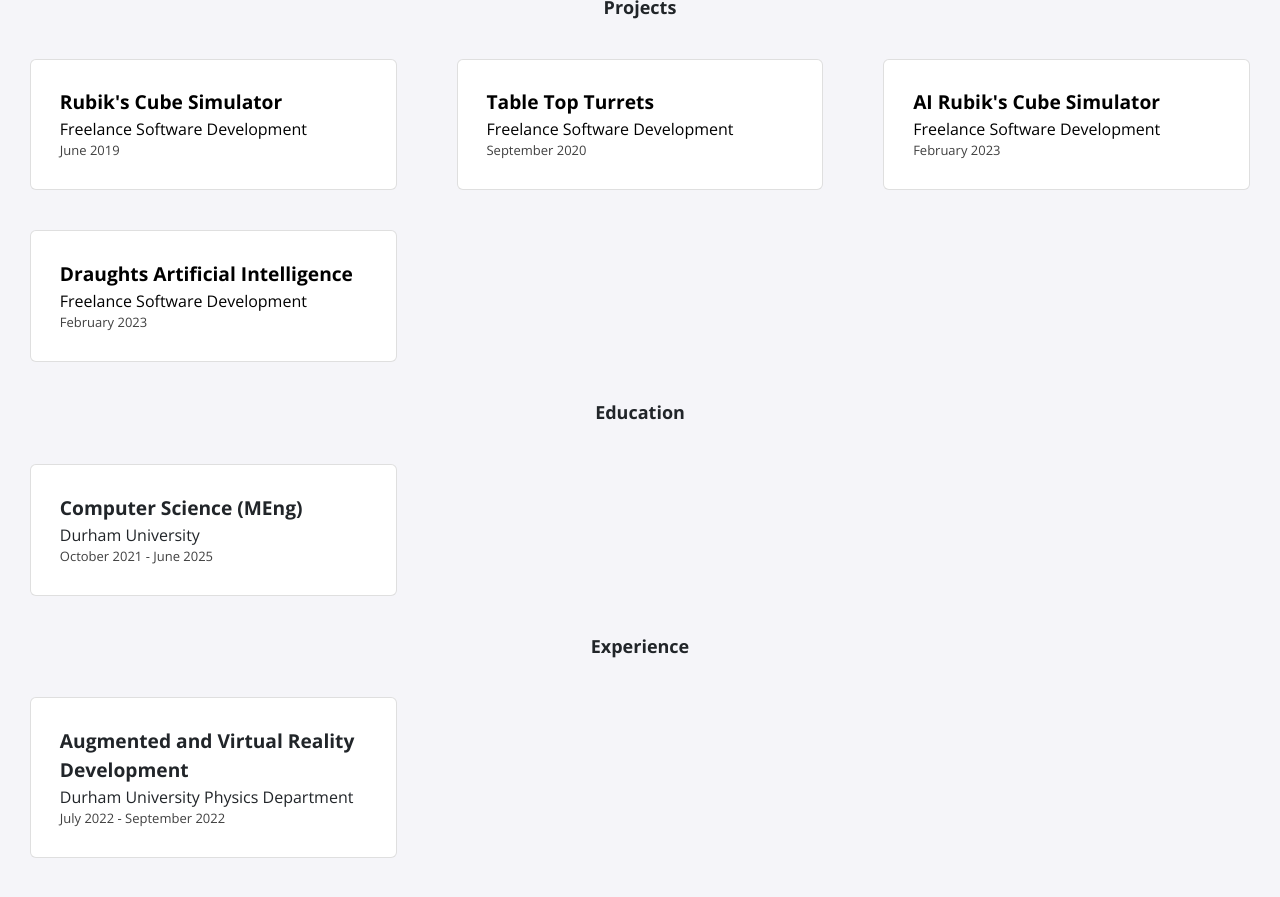
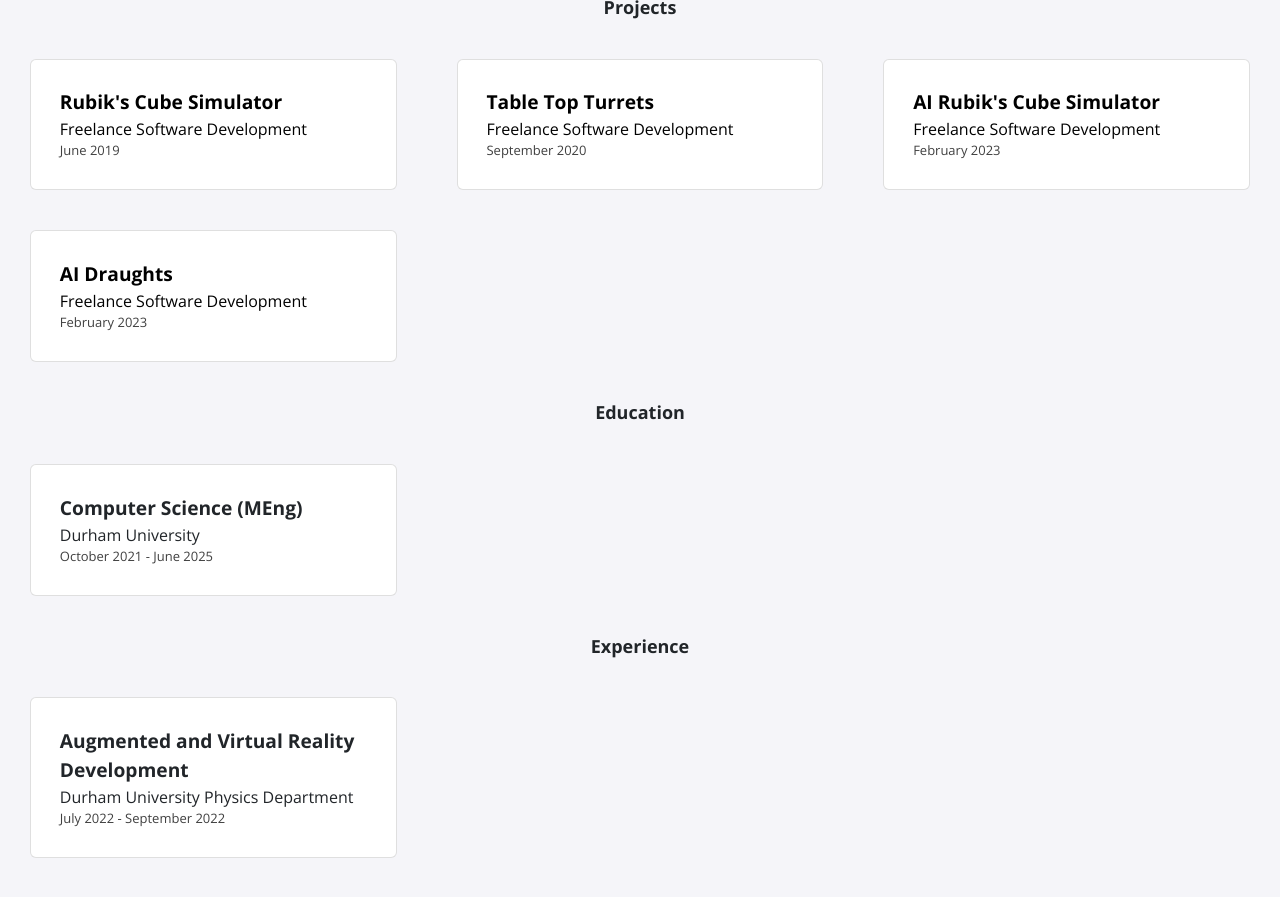
Before and after one commit to shatt-s/shatt-s.github.io, a Jekyll site: the page built from index.html, in a window 1280 px wide and 900 px high, scrolled down 553 px. Shown: the top 897 px of the window. Built offline with Jekyll 4.4.1, drawn with Linux system fonts in a browser that asks for light colours; nearby versions of some CDN libraries.

Commit message:
Update projects.yml

```diff
--- a/_data/projects.yml
+++ b/_data/projects.yml
@@ -13,7 +13,7 @@
   date: February 2023
   page-name: https://shatt-s.github.io/rubiks-cube-simulator-v2/
 
-- title: Draughts Artificial Intelligence
+- title: AI Draughts
   event: Freelance Software Development
   date: February 2023
   page-name: https://shatt-s.github.io/draughts-ai/
```
